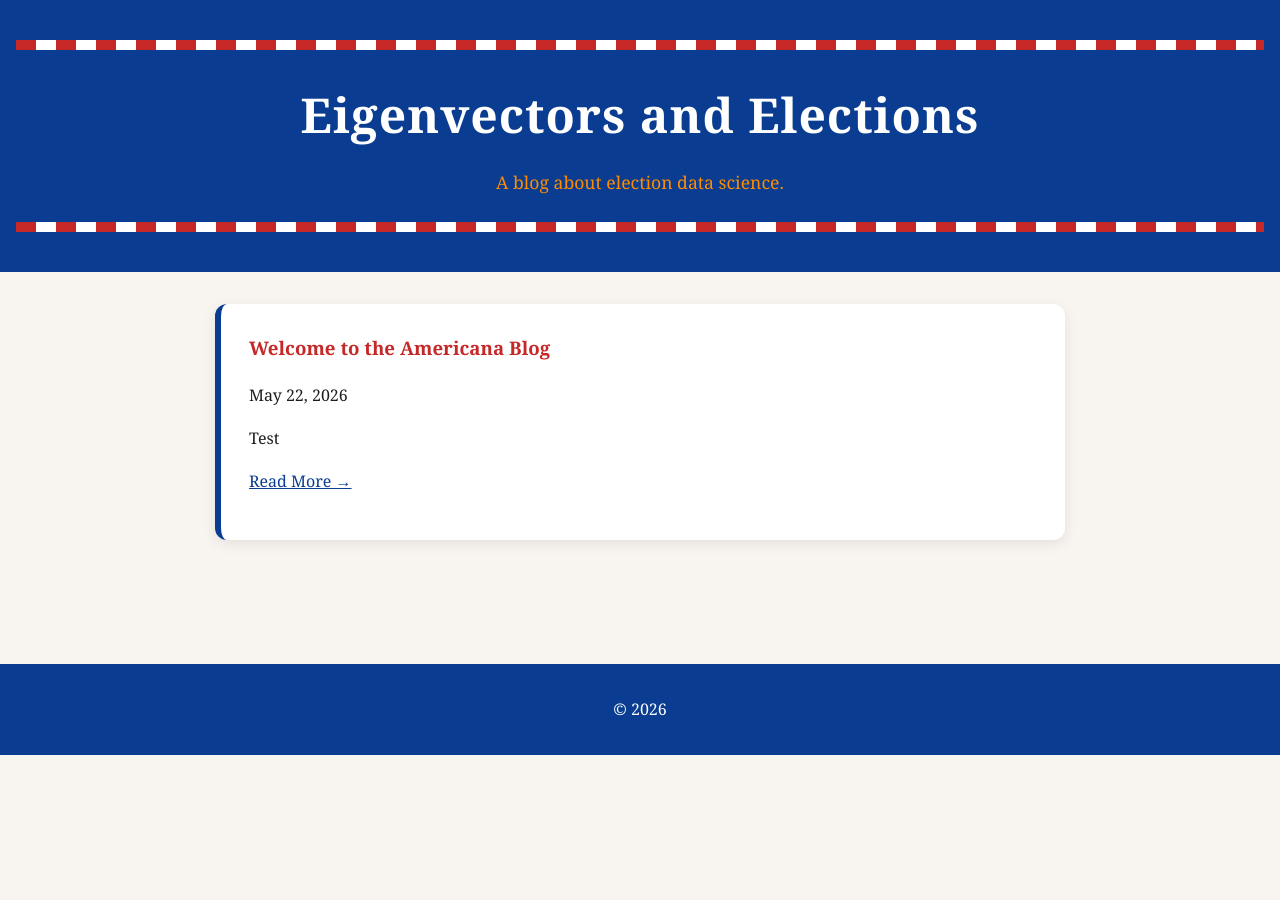
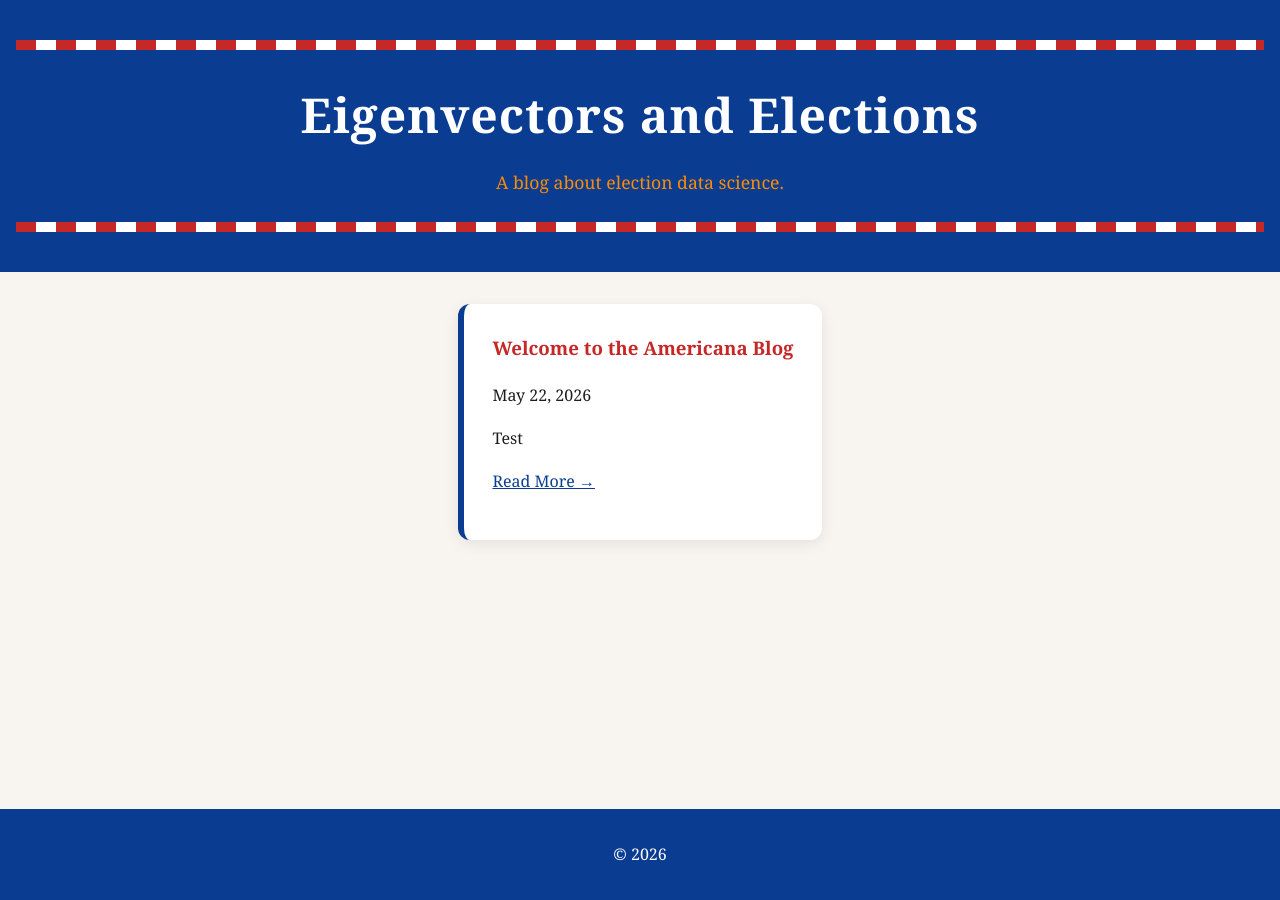
Before and after one commit to luccac19/eigenvectors, a Jekyll site: the page built from index.html, in a window 1280 px wide. Built offline with Jekyll 4.4.1, drawn with Linux system fonts in a browser that asks for light colours.

Commit message:
Update style.css

```diff
--- a/assets/style.css
+++ b/assets/style.css
@@ -1,11 +1,17 @@
+html, body {
+  height: 100%;
+}
 body {
   margin: 0;
+  min-height: 100vh;
+  display: flex;
+  flex-direction: column;
+
   font-family: Georgia, serif;
   background: #f8f5f0;
   color: #1d1d1d;
   line-height: 1.7;
 }
-
 /* Header */
 .site-header {
   text-align: center;
@@ -58,8 +64,8 @@ body {
   max-width: 850px;
   margin: auto;
   padding: 2rem;
+  flex: 1;
 }
-
 /* Post cards */
 .post-card {
   background: #ffffff;
```
